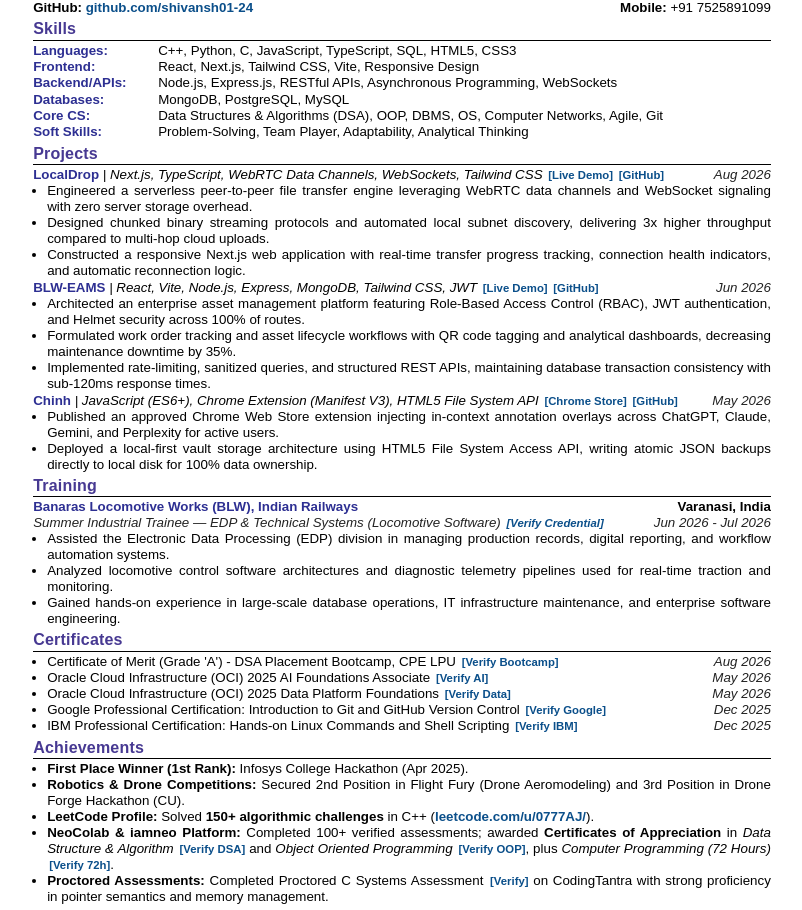
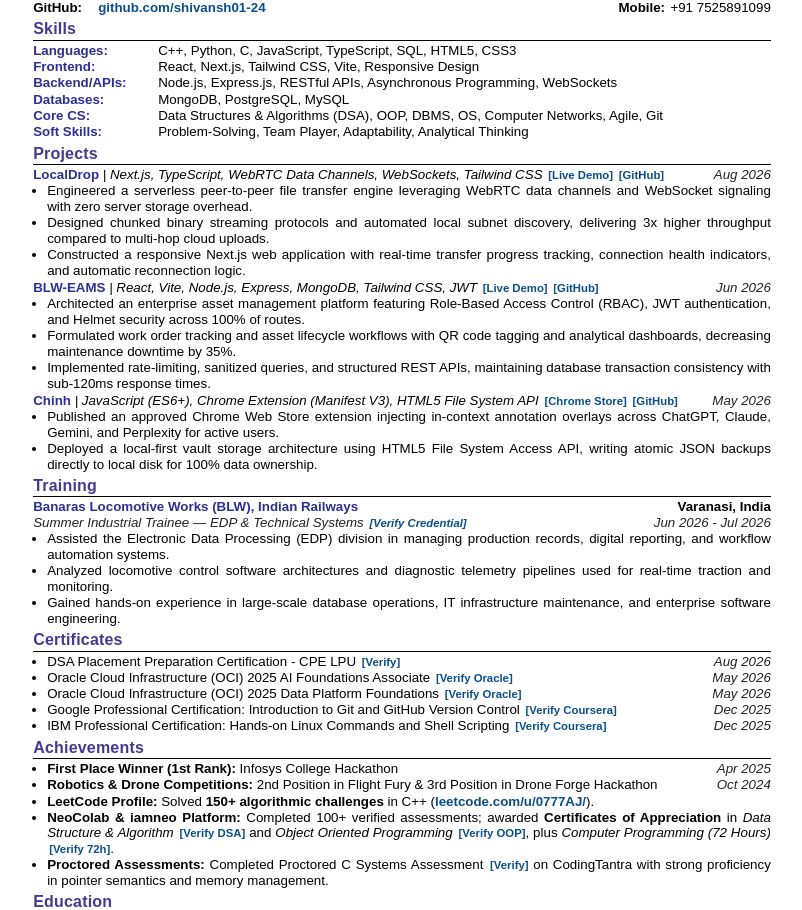
Before and after one commit to shivansh01-24/Portlo3d, a plain HTML site: page public/resume.html in a window 1280 px wide. Shown: the part 65-975 px from the top of the page, without its empty margins (238-1040 px from the left). Drawn offline with Linux system fonts and the light colour scheme.

Commit message:
Align LinkedIn and GitHub links in header, revert contact layout, update Word docx and PDF generators

```diff
--- a/public/resume.html
+++ b/public/resume.html
@@ -49,9 +49,25 @@
     margin-bottom: 1.5px;
     color: #000000;
   }
-  .contact-item-label {
+  .contact-left {
+    display: flex;
+    align-items: baseline;
+  }
+  .contact-right {
+    display: flex;
+    align-items: baseline;
+  }
+  .contact-left .contact-item-label {
     color: #000000;
     font-weight: bold;
+    width: 65px;
+    display: inline-block;
+  }
+  .contact-right .contact-item-label {
+    color: #000000;
+    font-weight: bold;
+    width: 52px;
+    display: inline-block;
   }
   .contact-row a {
     color: #0b4f8a;
@@ -170,12 +186,12 @@
   <!-- TITLE / HEADER -->
   <div class="name-title">Shivansh Srivastava</div>
   <div class="contact-row">
-    <div><span class="contact-item-label">LinkedIn:</span> <a href="https://www.linkedin.com/in/shivansh-srivastava-67b7892b9/" target="_blank">linkedin.com/in/shivansh-srivastava-67b7892b9</a></div>
-    <div><span class="contact-item-label">Email:</span> <a href="mailto:shivanshsrivastava080@gmail.com">shivanshsrivastava080@gmail.com</a></div>
+    <div class="contact-left"><span class="contact-item-label">LinkedIn:</span><a href="https://www.linkedin.com/in/shivansh-srivastava-67b7892b9/" target="_blank">linkedin.com/in/shivansh-srivastava</a></div>
+    <div class="contact-right"><span class="contact-item-label">Email:</span><a href="mailto:shivanshsrivastava080@gmail.com">shivanshsrivastava080@gmail.com</a></div>
   </div>
   <div class="contact-row">
-    <div><span class="contact-item-label">GitHub:</span> <a href="https://github.com/shivansh01-24" target="_blank">github.com/shivansh01-24</a></div>
-    <div><span class="contact-item-label">Mobile:</span> +91 7525891099</div>
+    <div class="contact-left"><span class="contact-item-label">GitHub:</span><a href="https://github.com/shivansh01-24" target="_blank">github.com/shivansh01-24</a></div>
+    <div class="contact-right"><span class="contact-item-label">Mobile:</span><span>+91 7525891099</span></div>
   </div>
 
   <!-- 1. SKILLS -->
@@ -271,7 +287,7 @@
         <span class="entry-date" style="font-style: normal; color: #000000; font-weight: bold;">Varanasi, India</span>
       </div>
       <div class="entry-subtitle">
-        <span class="entry-subtitle-title">Summer Industrial Trainee — EDP &amp; Technical Systems (Locomotive Software) <a class="badge-link" href="https://portlo3d.vercel.app/assets/certificates/docs/Shivansh_Srivastava_BLW_Indian_Railways_Internship.jpg" target="_blank">[Verify Credential]</a></span>
+        <span class="entry-subtitle-title">Summer Industrial Trainee — EDP &amp; Technical Systems <a class="badge-link" href="https://portlo3d.vercel.app/assets/certificates/docs/Shivansh_Srivastava_BLW_Indian_Railways_Internship.jpg" target="_blank">[Verify Credential]</a></span>
         <span class="entry-date">Jun 2026 - Jul 2026</span>
       </div>
       <ul>
@@ -288,31 +304,31 @@
     <ul class="cert-list">
       <li>
         <div class="cert-item">
-          <span>Certificate of Merit (Grade 'A') - DSA Placement Bootcamp, CPE LPU <a class="badge-link" href="https://portlo3d.vercel.app/assets/certificates/docs/Shivansh_Srivastava_DSA_Placement_Bootcamp_LPU.pdf" target="_blank">[Verify Bootcamp]</a></span>
+          <span>DSA Placement Preparation Certification - CPE LPU <a class="badge-link" href="https://portlo3d.vercel.app/assets/certificates/docs/Shivansh_Srivastava_DSA_Placement_Bootcamp_LPU.pdf" target="_blank">[Verify]</a></span>
           <span class="entry-date">Aug 2026</span>
         </div>
       </li>
       <li>
         <div class="cert-item">
-          <span>Oracle Cloud Infrastructure (OCI) 2025 AI Foundations Associate <a class="badge-link" href="https://portlo3d.vercel.app/assets/certificates/docs/Shivansh_Srivastava_Oracle_OCI_AI_Foundations_2025.png" target="_blank">[Verify AI]</a></span>
+          <span>Oracle Cloud Infrastructure (OCI) 2025 AI Foundations Associate <a class="badge-link" href="https://portlo3d.vercel.app/assets/certificates/docs/Shivansh_Srivastava_Oracle_OCI_AI_Foundations_2025.png" target="_blank">[Verify Oracle]</a></span>
           <span class="entry-date">May 2026</span>
         </div>
       </li>
       <li>
         <div class="cert-item">
-          <span>Oracle Cloud Infrastructure (OCI) 2025 Data Platform Foundations <a class="badge-link" href="https://portlo3d.vercel.app/assets/certificates/docs/Shivansh_Srivastava_Oracle_Data_Platform_2025.jpg" target="_blank">[Verify Data]</a></span>
+          <span>Oracle Cloud Infrastructure (OCI) 2025 Data Platform Foundations <a class="badge-link" href="https://portlo3d.vercel.app/assets/certificates/docs/Shivansh_Srivastava_Oracle_Data_Platform_2025.jpg" target="_blank">[Verify Oracle]</a></span>
           <span class="entry-date">May 2026</span>
         </div>
       </li>
       <li>
         <div class="cert-item">
-          <span>Google Professional Certification: Introduction to Git and GitHub Version Control <a class="badge-link" href="https://coursera.org/verify/BYD54O2TLDJF" target="_blank">[Verify Google]</a></span>
+          <span>Google Professional Certification: Introduction to Git and GitHub Version Control <a class="badge-link" href="https://coursera.org/verify/BYD54O2TLDJF" target="_blank">[Verify Coursera]</a></span>
           <span class="entry-date">Dec 2025</span>
         </div>
       </li>
       <li>
         <div class="cert-item">
-          <span>IBM Professional Certification: Hands-on Linux Commands and Shell Scripting <a class="badge-link" href="https://coursera.org/verify/J7UC6FNS11AL" target="_blank">[Verify IBM]</a></span>
+          <span>IBM Professional Certification: Hands-on Linux Commands and Shell Scripting <a class="badge-link" href="https://coursera.org/verify/J7UC6FNS11AL" target="_blank">[Verify Coursera]</a></span>
           <span class="entry-date">Dec 2025</span>
         </div>
       </li>
@@ -322,12 +338,34 @@
   <!-- 5. ACHIEVEMENTS -->
   <div class="section">
     <div class="section-title">Achievements</div>
-    <ul>
-      <li><strong>First Place Winner (1st Rank):</strong> Infosys College Hackathon (Apr 2025).</li>
-      <li><strong>Robotics &amp; Drone Competitions:</strong> Secured 2nd Position in Flight Fury (Drone Aeromodeling) and 3rd Position in Drone Forge Hackathon (CU).</li>
-      <li><strong>LeetCode Profile:</strong> Solved <strong>150+ algorithmic challenges</strong> in C++ (<a href="https://leetcode.com/u/0777AJ/" target="_blank">leetcode.com/u/0777AJ/</a>).</li>
-      <li><strong>NeoColab &amp; iamneo Platform:</strong> Completed 100+ verified assessments; awarded <strong>Certificates of Appreciation</strong> in <em>Data Structure &amp; Algorithm</em> <a class="badge-link" href="https://portlo3d.vercel.app/assets/certificates/docs/Shivansh_Srivastava_NeoColab_DSA.pdf" target="_blank">[Verify DSA]</a> and <em>Object Oriented Programming</em> <a class="badge-link" href="https://portlo3d.vercel.app/assets/certificates/docs/Shivansh_Srivastava_NeoColab_OOP.pdf" target="_blank">[Verify OOP]</a>, plus <em>Computer Programming (72 Hours)</em> <a class="badge-link" href="https://portlo3d.vercel.app/assets/certificates/docs/Shivansh_Srivastava_Iamneo_Computer_Programming_72h.pdf" target="_blank">[Verify 72h]</a>.</li>
-      <li><strong>Proctored Assessments:</strong> Completed Proctored C Systems Assessment <a class="badge-link" href="https://portlo3d.vercel.app/assets/certificates/docs/Shivansh_Srivastava_Coding_Tantra_C_Programming.png" target="_blank">[Verify]</a> on CodingTantra with strong proficiency in pointer semantics and memory management.</li>
+    <ul class="cert-list">
+      <li>
+        <div class="cert-item">
+          <span><strong>First Place Winner (1st Rank):</strong> Infosys College Hackathon</span>
+          <span class="entry-date">Apr 2025</span>
+        </div>
+      </li>
+      <li>
+        <div class="cert-item">
+          <span><strong>Robotics &amp; Drone Competitions:</strong> 2nd Position in Flight Fury &amp; 3rd Position in Drone Forge Hackathon</span>
+          <span class="entry-date">Oct 2024</span>
+        </div>
+      </li>
+      <li>
+        <div style="text-align: justify; line-height: 1.18;">
+          <strong>LeetCode Profile:</strong> Solved <strong>150+ algorithmic challenges</strong> in C++ (<a href="https://leetcode.com/u/0777AJ/" target="_blank">leetcode.com/u/0777AJ/</a>).
+        </div>
+      </li>
+      <li>
+        <div style="text-align: justify; line-height: 1.18;">
+          <strong>NeoColab &amp; iamneo Platform:</strong> Completed 100+ verified assessments; awarded <strong>Certificates of Appreciation</strong> in <em>Data Structure &amp; Algorithm</em> <a class="badge-link" href="https://portlo3d.vercel.app/assets/certificates/docs/Shivansh_Srivastava_NeoColab_DSA.pdf" target="_blank">[Verify DSA]</a> and <em>Object Oriented Programming</em> <a class="badge-link" href="https://portlo3d.vercel.app/assets/certificates/docs/Shivansh_Srivastava_NeoColab_OOP.pdf" target="_blank">[Verify OOP]</a>, plus <em>Computer Programming (72 Hours)</em> <a class="badge-link" href="https://portlo3d.vercel.app/assets/certificates/docs/Shivansh_Srivastava_Iamneo_Computer_Programming_72h.pdf" target="_blank">[Verify 72h]</a>.
+        </div>
+      </li>
+      <li>
+        <div style="text-align: justify; line-height: 1.18;">
+          <strong>Proctored Assessments:</strong> Completed Proctored C Systems Assessment <a class="badge-link" href="https://portlo3d.vercel.app/assets/certificates/docs/Shivansh_Srivastava_Coding_Tantra_C_Programming.png" target="_blank">[Verify]</a> on CodingTantra with strong proficiency in pointer semantics and memory management.
+        </div>
+      </li>
     </ul>
   </div>
 
@@ -340,7 +378,7 @@
         <span class="entry-date" style="font-style: normal; color: #000000; font-weight: bold;">Phagwara, Punjab</span>
       </div>
       <div class="entry-subtitle">
-        <span class="entry-subtitle-title">Bachelor of Technology in Computer Science and Engineering</span>
+        <span class="entry-subtitle-title">Bachelor of Technology in Computer Science and Engineering | CGPA: 8.13</span>
         <span class="entry-date">Aug 2024 - Present</span>
       </div>
     </div>
@@ -350,7 +388,7 @@
         <span class="entry-date" style="font-style: normal; color: #000000; font-weight: bold;">Varanasi, Uttar Pradesh</span>
       </div>
       <div class="entry-subtitle">
-        <span class="entry-subtitle-title">Senior Secondary Certificate (PCM with Computer Science)</span>
+        <span class="entry-subtitle-title">Senior Secondary Certificate (PCM with Computer Science) | Percentage: 67%</span>
         <span class="entry-date">Completed 2024</span>
       </div>
     </div>
@@ -360,7 +398,7 @@
         <span class="entry-date" style="font-style: normal; color: #000000; font-weight: bold;">Varanasi, Uttar Pradesh</span>
       </div>
       <div class="entry-subtitle">
-        <span class="entry-subtitle-title">Matriculation</span>
+        <span class="entry-subtitle-title">Matriculation | Percentage: 78%</span>
         <span class="entry-date">Completed 2022</span>
       </div>
     </div>
```
Also changed, not shown: public/shivansh_srivastava_fis.html (+58 -20 lines), resume.html (+58 -20 lines), shivansh_srivastava_fis.html (+58 -20 lines), 4 other files.
